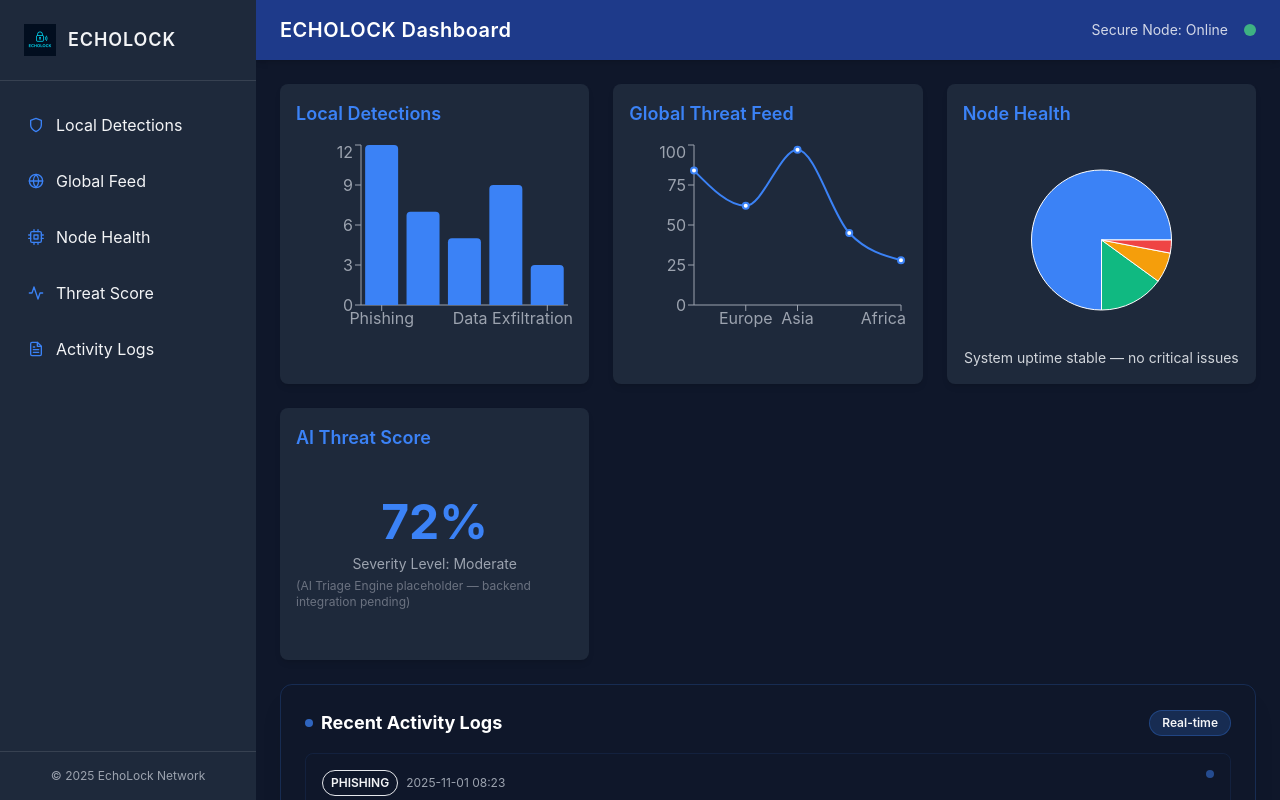
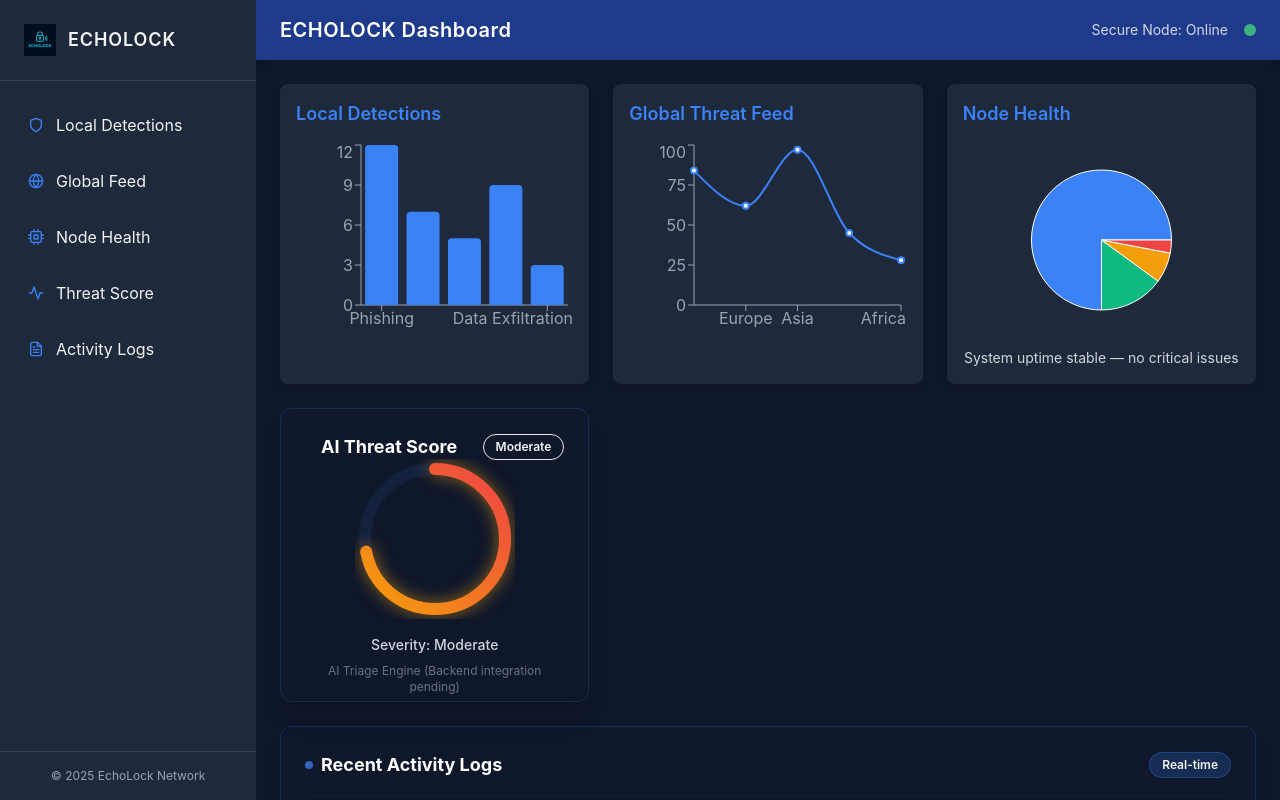
Before and after one commit to Ordixian/Echo, a React (Vite) app: page / in a window 1280 px wide. Built offline with nearby package versions, Linux system fonts and the light colour scheme.

Commit message:
Update ThreatScore.jsx

```diff
--- a/src/components/ThreatScore.jsx
+++ b/src/components/ThreatScore.jsx
@@ -1,14 +1,70 @@
 import React from "react";
 
 function ThreatScore() {
+  const score = 72;
+  const circumference = 2 * Math.PI * 70;
+  const offset = circumference - (score / 100) * circumference;
+
   return (
-    <div className="bg-[#1e293b] p-4 rounded-lg shadow-md">
-      <h2 className="text-lg font-semibold mb-3 text-accent">AI Threat Score</h2>
-      <div className="flex flex-col items-center justify-center h-[180px]">
-        <div className="text-5xl font-bold text-accent">72%</div>
-        <p className="text-gray-400 mt-2 text-sm">Severity Level: Moderate</p>
-        <p className="text-xs mt-1 text-gray-500">
-          (AI Triage Engine placeholder — backend integration pending)
+    <div className="glass p-6 rounded-xl shadow-xl card-hover border border-accent/20 animate-fade-in">
+      <div className="flex items-center justify-between mb-4">
+        <h2 className="text-lg font-bold text-white flex items-center gap-2">
+          <span className="w-2 h-2 bg-warning rounded-full animate-pulse"></span>
+          AI Threat Score
+        </h2>
+        <span className="text-xs px-3 py-1 bg-warning/20 text-warning rounded-full font-semibold border border-warning/30">
+          Moderate
+        </span>
+      </div>
+
+      <div className="flex flex-col items-center justify-center h-[200px] relative">
+        {/* Circular Progress */}
+        <div className="relative">
+          <svg className="transform -rotate-90 w-40 h-40">
+            {/* Background circle */}
+            <circle
+              cx="80"
+              cy="80"
+              r="70"
+              stroke="rgba(59, 130, 246, 0.1)"
+              strokeWidth="12"
+              fill="none"
+            />
+            {/* Progress circle */}
+            <circle
+              cx="80"
+              cy="80"
+              r="70"
+              stroke="url(#gradient)"
+              strokeWidth="12"
+              fill="none"
+              strokeDasharray={circumference}
+              strokeDashoffset={offset}
+              strokeLinecap="round"
+              className="transition-all duration-1000 ease-out"
+              style={{ filter: 'drop-shadow(0 0 8px rgba(245, 158, 11, 0.6))' }}
+            />
+            <defs>
+              <linearGradient id="gradient" x1="0%" y1="0%" x2="100%" y2="100%">
+                <stop offset="0%" stopColor="#f59e0b" />
+                <stop offset="100%" stopColor="#ef4444" />
+              </linearGradient>
+            </defs>
+          </svg>
+
+          {/* Center content */}
+          <div className="absolute inset-0 flex flex-col items-center justify-center">
+            <div className="text-5xl font-bold bg-gradient-to-br from-warning to-danger bg-clip-text text-transparent">
+              {score}%
+            </div>
+          </div>
+        </div>
+
+        <p className="text-gray-300 mt-4 text-sm font-medium">
+          Severity: <span className="text-warning">Moderate</span>
+        </p>
+        <p className="text-xs mt-2 text-gray-500 text-center px-4">
+          AI Triage Engine (Backend integration pending)
         </p>
       </div>
     </div>
```
